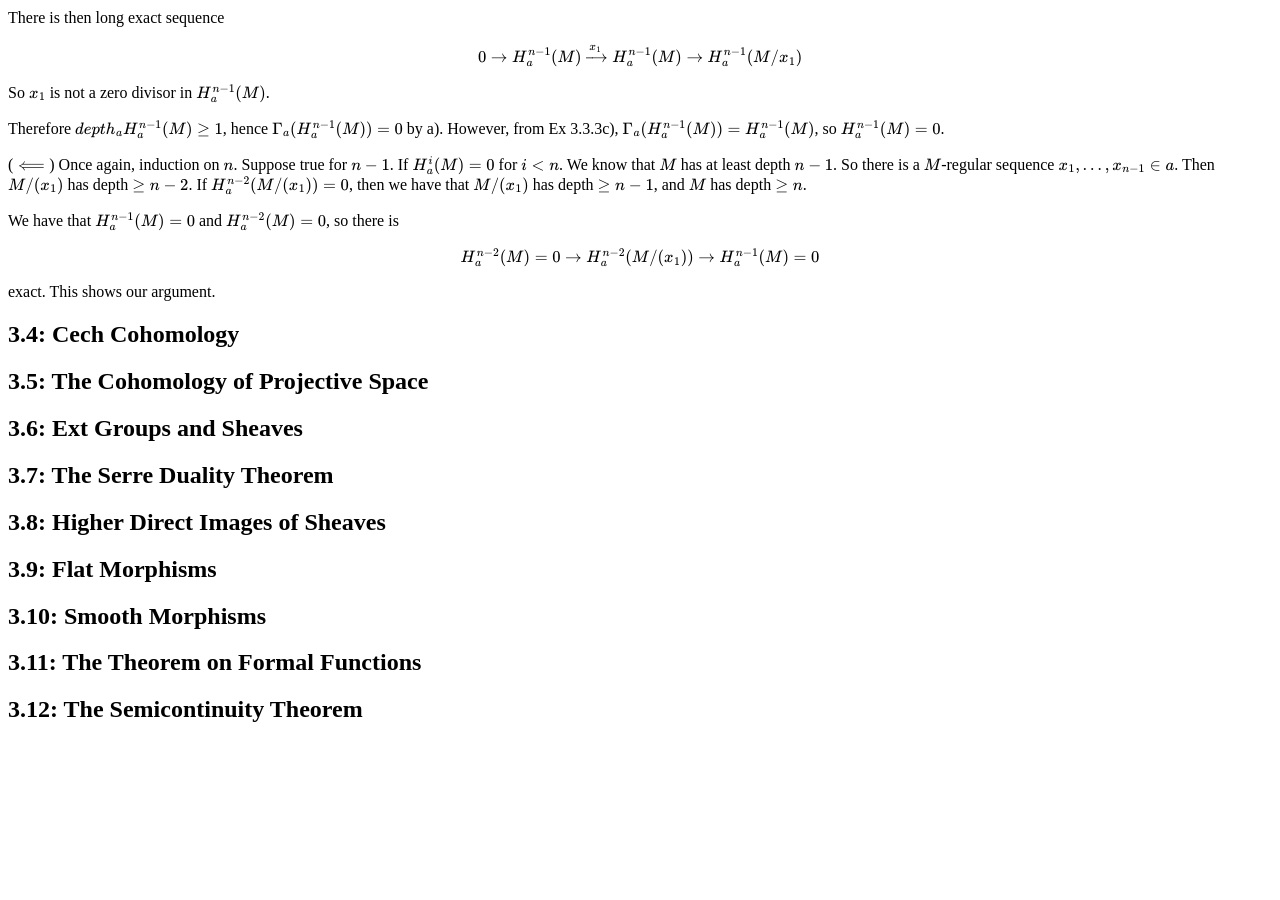
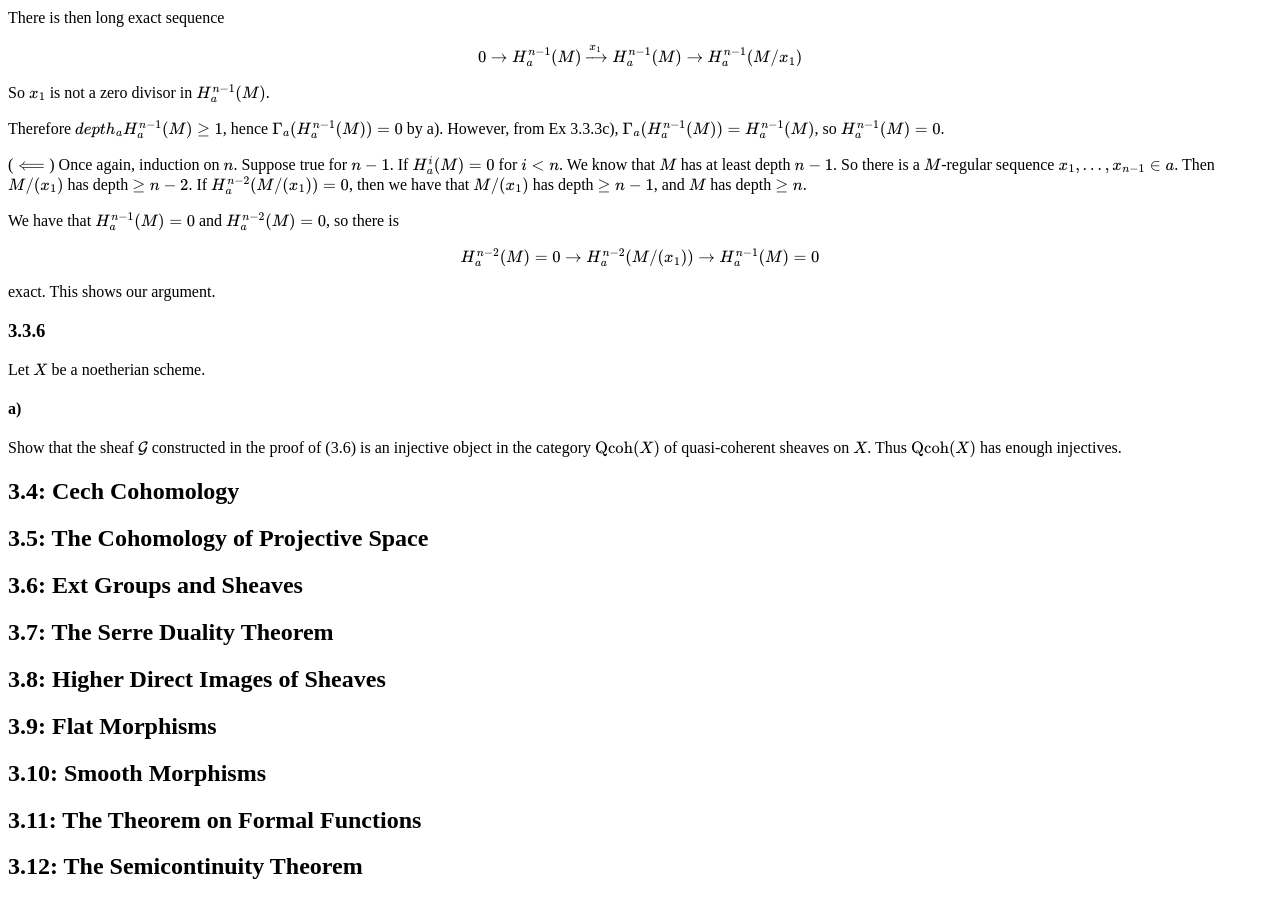
Before and after one commit to justinli1128/jiahaoliAcademicWebsite, a Jekyll site: the page built from AlgGeoPractice/AlgGeoChapter3.md, in a window 1280 px wide and 900 px high, scrolled down 6679 px. Built offline with Jekyll 4.4.1, drawn with Linux system fonts in a browser that asks for light colours; before the commit the page ends 7422 px from its top, so only the background shows below that.

Commit message:
Update AlgGeoChapter3.md

```diff
--- a/AlgGeoPractice/AlgGeoChapter3.md
+++ b/AlgGeoPractice/AlgGeoChapter3.md
@@ -373,8 +373,13 @@ H^{n-2}\_a(M)=0\to H^{n-2}\_a(M/(x\_1))\to H^{n-1}\_a(M)=0
 \\] exact. This shows our argument.
 
 
+### 3.3.6
 
+Let $X$ be a noetherian scheme.
 
+#### a)
+
+Show that the sheaf $\G$ constructed in the proof of (3.6) is an injective object in the category $\mathrm{Qcoh}(X)$ of quasi-coherent sheaves on $X$. Thus $\mathrm{Qcoh}(X)$ has enough injectives.
 
 
 
```
